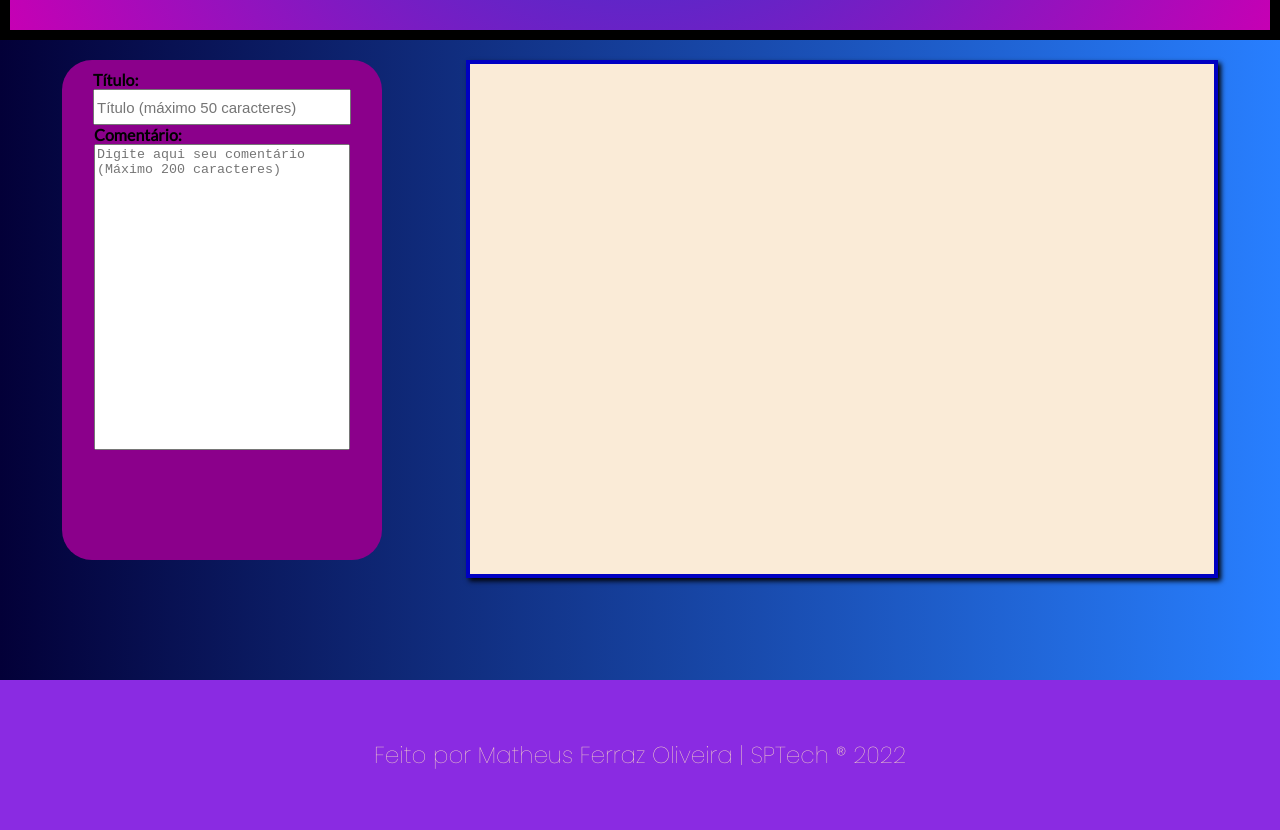
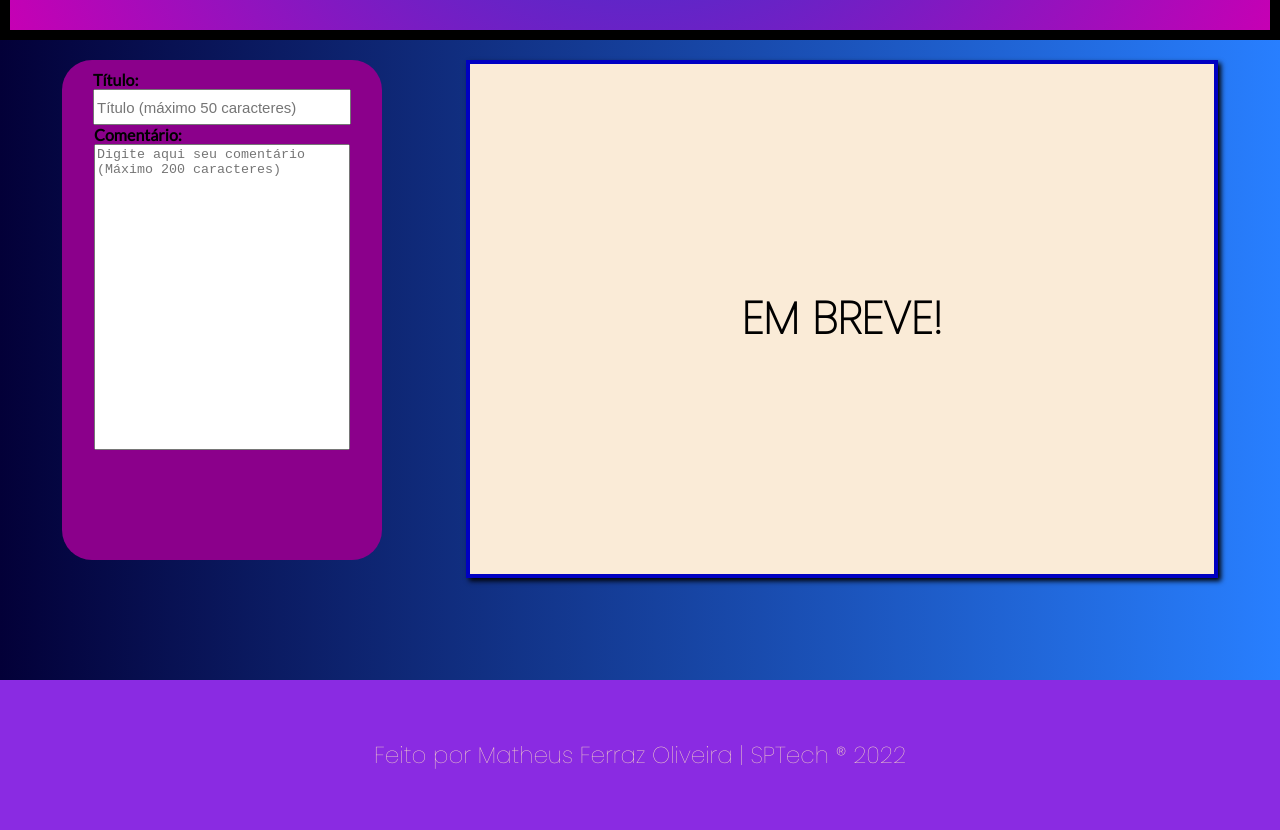
Before and after one commit to Matheus-FOliveira/Indie-world, a website: page site/public/mainpage.html in a window 1280 px wide. Shown: the part 2634-3464 px from the top of the page. Drawn offline with nearby package versions, Linux system fonts and the light colour scheme; no server answers; a web font is replaced by a local one.

Commit message:
Adição de documentos. Pequenas modificações

```diff
--- a/site/public/CSS/indieland_main.css
+++ b/site/public/CSS/indieland_main.css
@@ -358,10 +358,16 @@ footer{
 }
 
 #exibir_comentarios{
+    color: black;
+    font-weight: bold;
+    display: flex;
+    justify-content: center;
+    align-items: center;
     background-color: antiquewhite;
     height: 85%;
     width: 60%;
     border: solid rgb(0, 0, 194) 4px;
     box-shadow: 3px 3px 5px black ;
     overflow-y: scroll;
+    font-size: 45px;
 }
--- a/site/public/mainpage.html
+++ b/site/public/mainpage.html
@@ -380,7 +380,7 @@
             </div>
         </div>
         <div id="exibir_comentarios">
-
+            EM BREVE!
         </div>
     </div>
 
```
Also changed, not shown: 2 other files.
